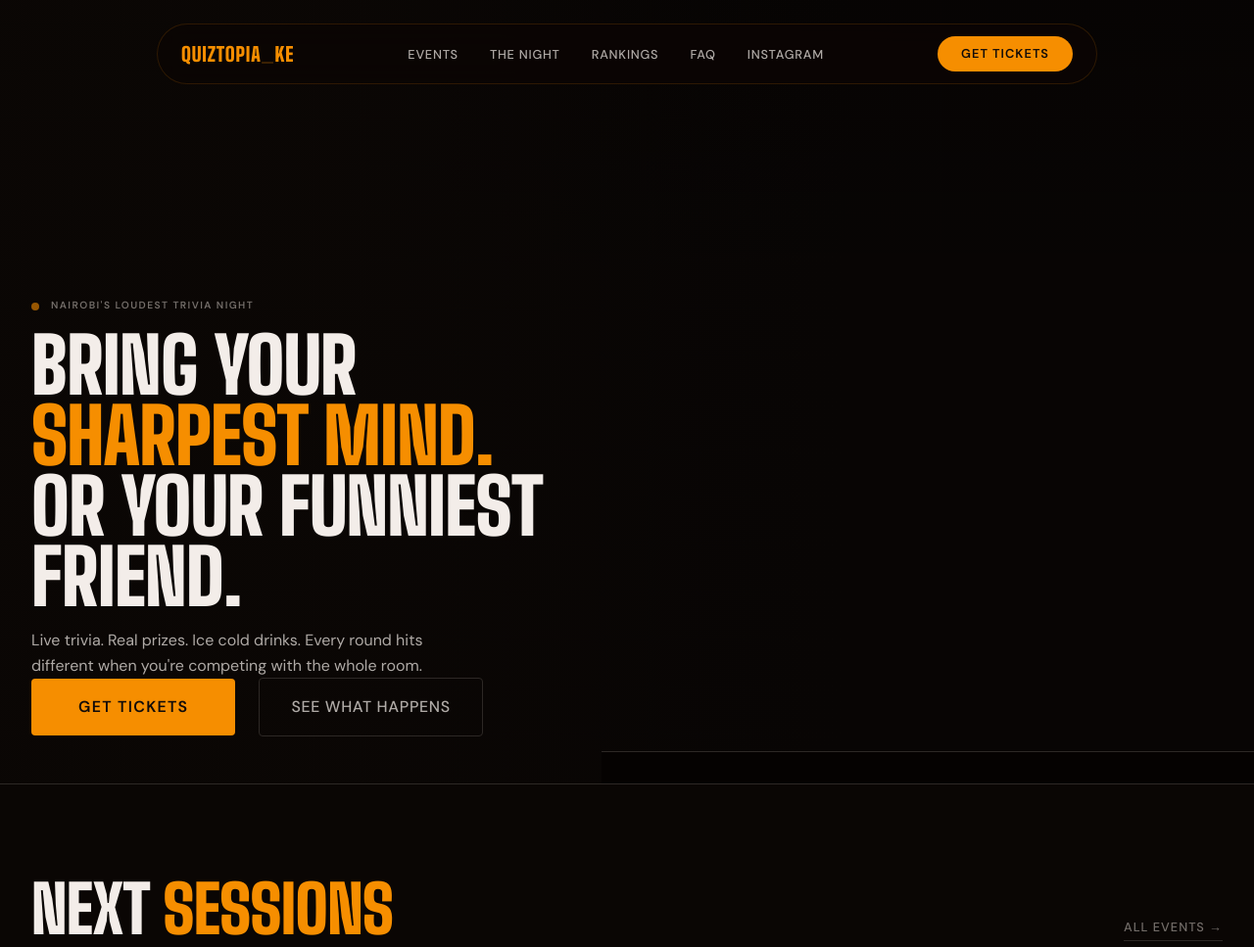
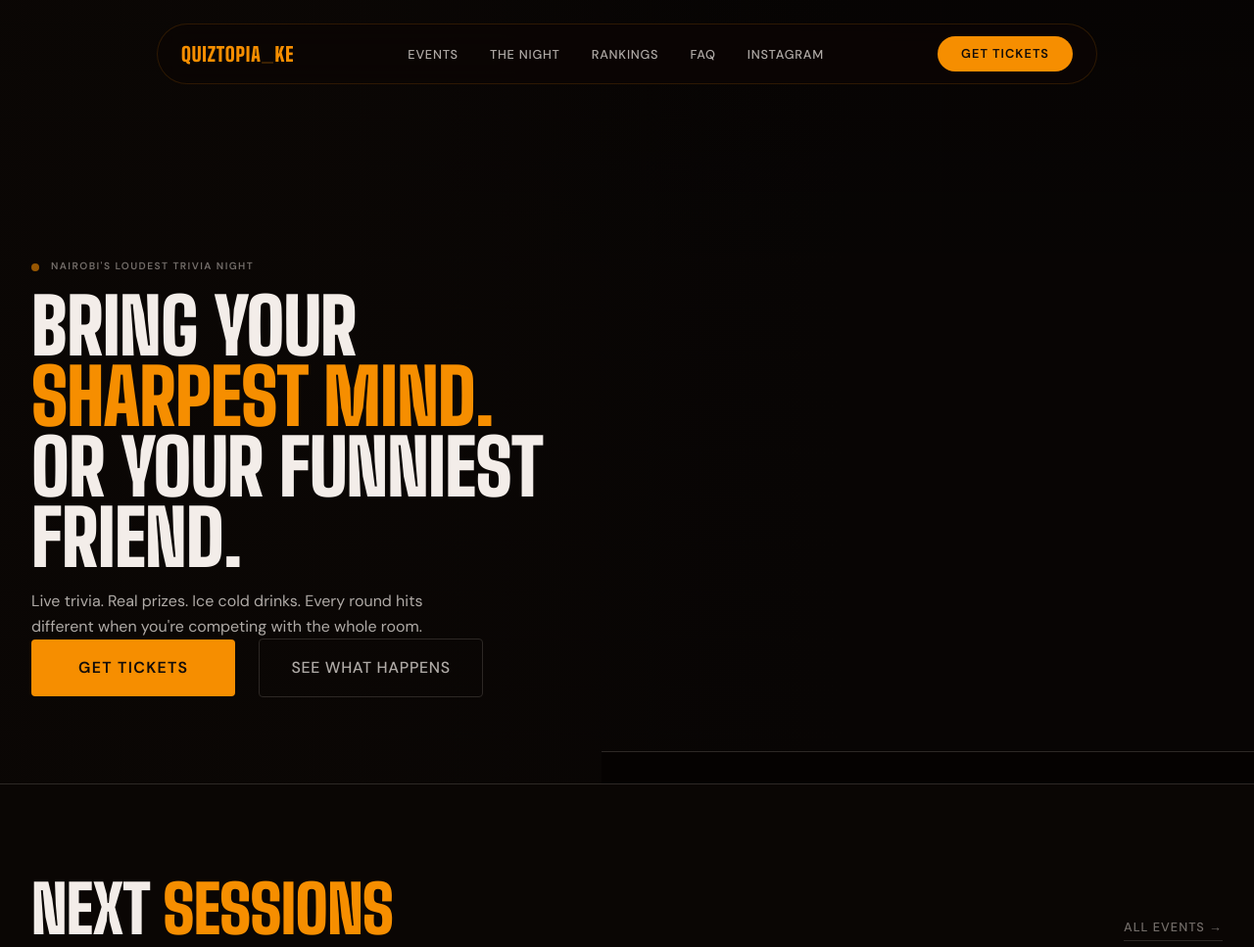
Before and after one commit to MuchiriAndrew/quiztopia_theme, a WordPress theme: template front-page.php in a window 1280 px wide. Shown: the top 967 px of the page at 98% size. Run offline with PHP 8.4 and a stand-in for WordPress, Linux system fonts and the light colour scheme; the site name, menu and one post (Sample post) are stand-ins, and other content is empty; some libraries are stand-ins or nearby versions.

Commit message:
Adjust hero section height to 95% for improved layout

```diff
--- a/assets/css/quiztopia.css
+++ b/assets/css/quiztopia.css
@@ -482,8 +482,9 @@ ul, ol { list-style: none; }
 .qt-hero__inner {
   position: relative;
   z-index: 1;
-  height: 100%;
+  /* height: 100%; */
   /* height: 90%; */
+  height: 95%;
   display: flex;
   flex-direction: column;
   justify-content: flex-end;
```
